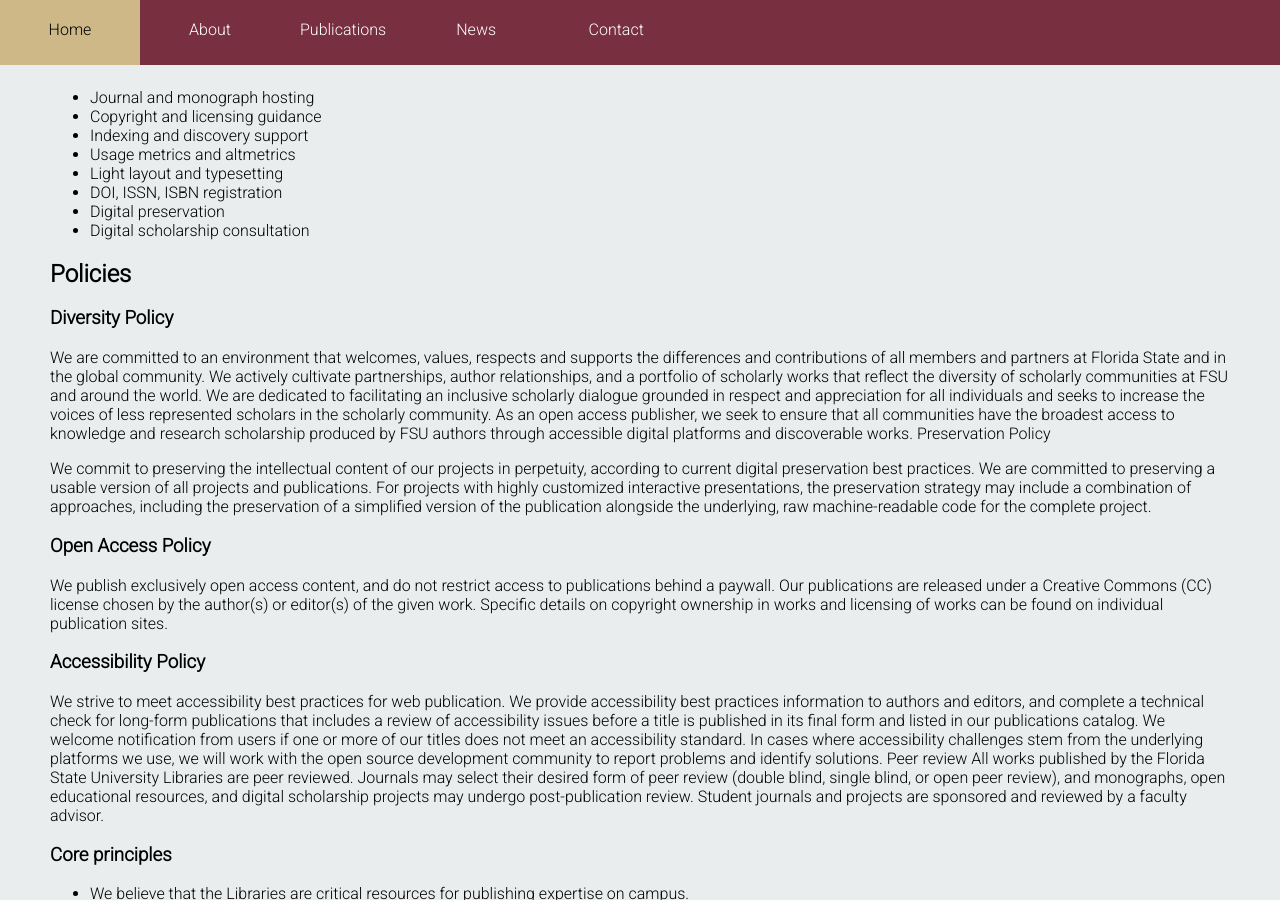
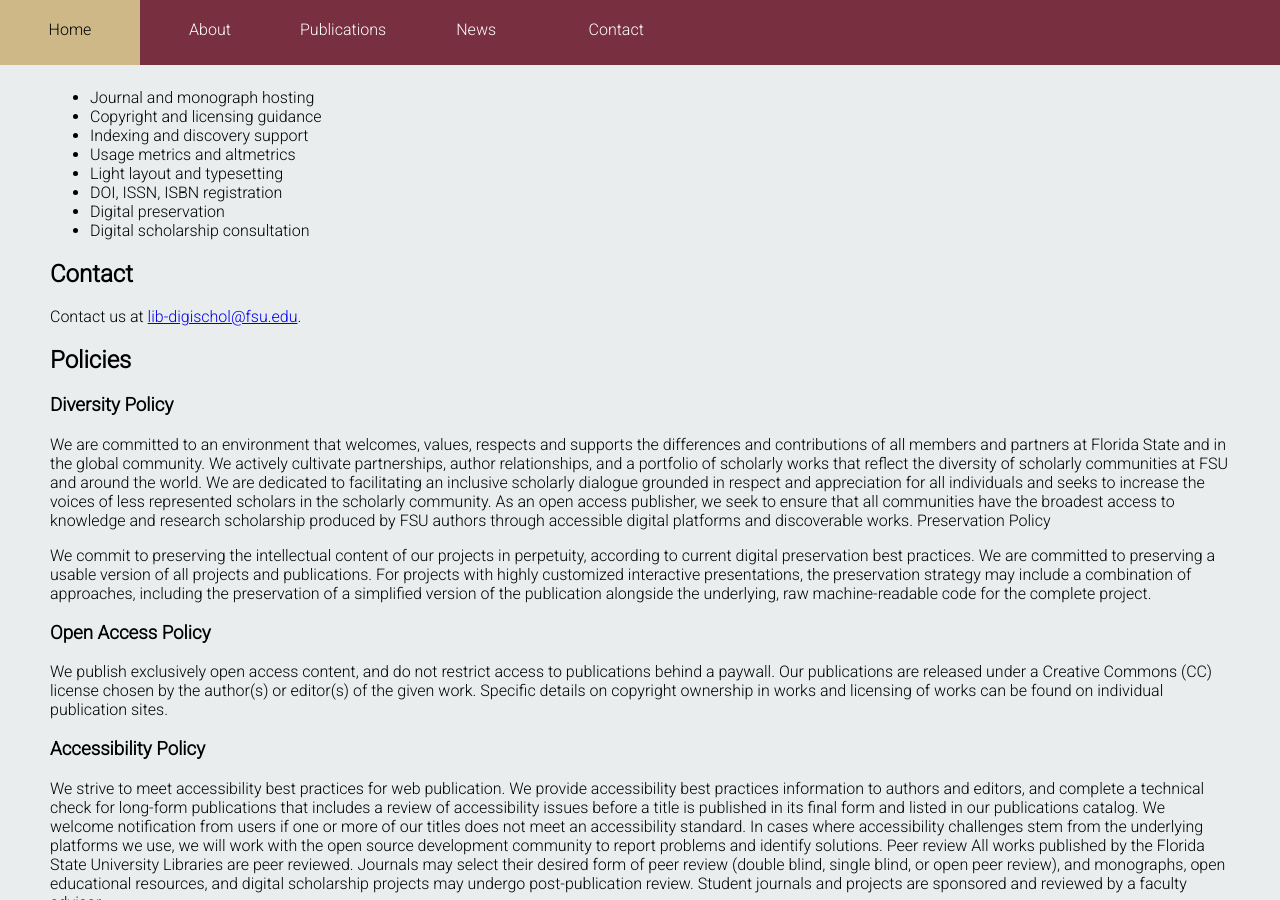
Before and after one commit to fsulibpub/fsulibpub.github.io, a Jekyll site: the page built from about.md, in a window 1280 px wide and 900 px high, scrolled down 603 px. Built offline with Jekyll 4.4.1, drawn with Linux system fonts in a browser that asks for light colours.

Commit message:
Update about.md

```diff
--- a/about.md
+++ b/about.md
@@ -20,6 +20,10 @@ FSU Libraries provide publishing services for journals, monographs, open educati
 - DOI, ISSN, ISBN registration
 - Digital preservation
 - Digital scholarship consultation
+
+## Contact
+
+Contact us at [lib-digischol@fsu.edu](emailto:lib-digischol@fsu.edu).
 
 ## Policies
 
```
